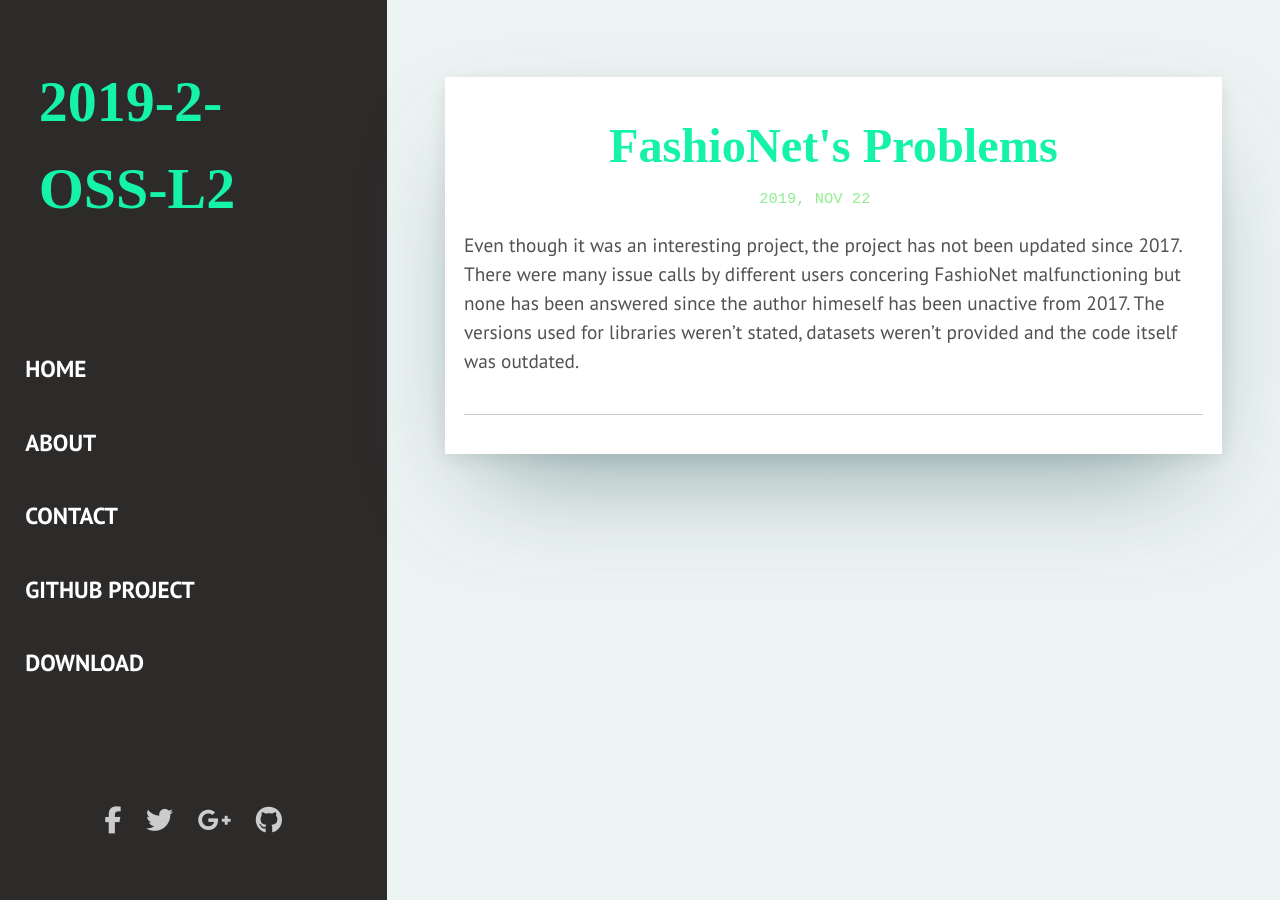
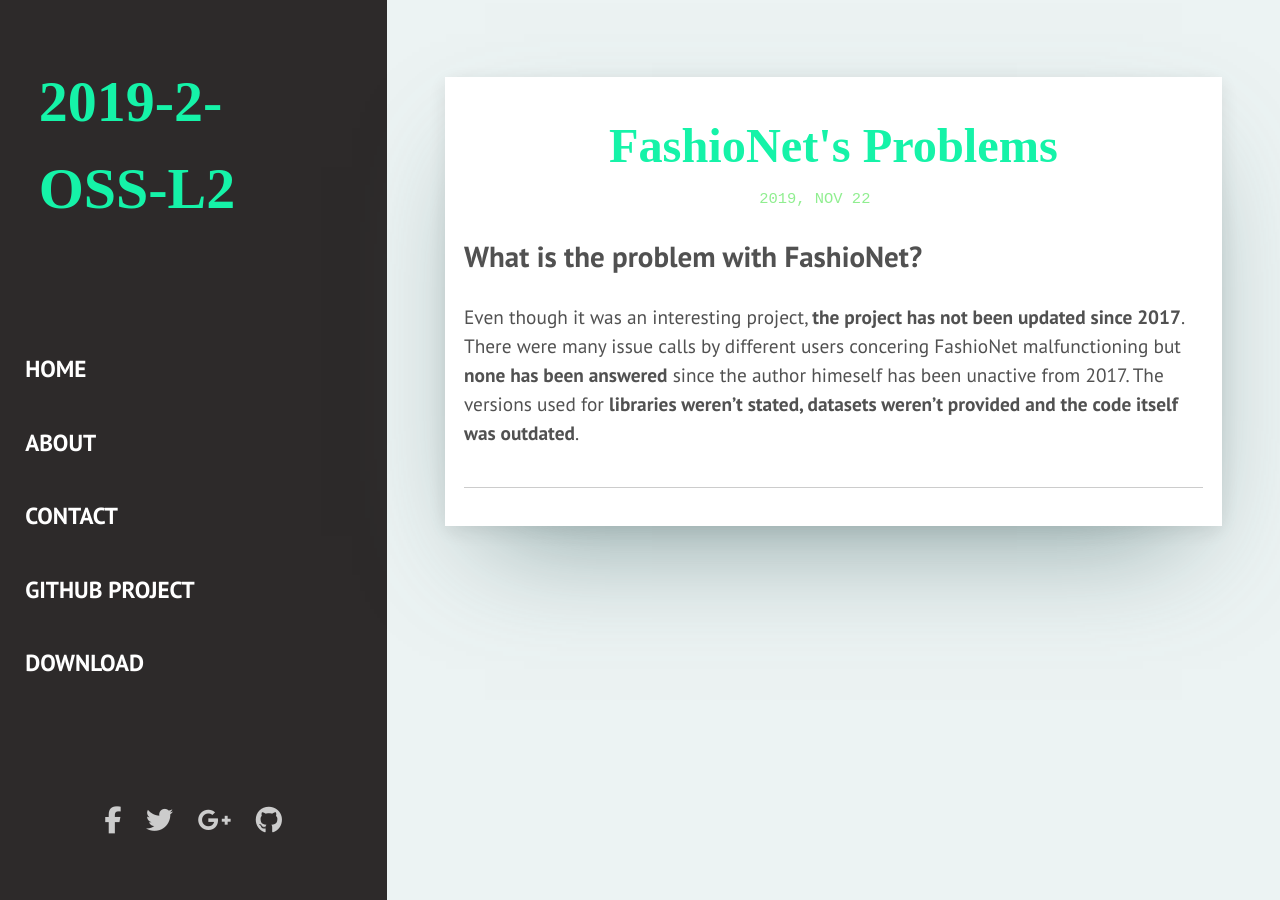
Before and after one commit to JunHyeongKim73/2019-2-OSS-L2, a Jekyll site: the page built from _posts/2019-11-22-FashioNet's-Problem.markdown, in a window 1280 px wide. Built offline with Jekyll 4.4.1, drawn with Linux system fonts in a browser that asks for light colours; nearby versions of some CDN libraries; some web fonts are replaced; library files that are not in the unit come from our copies.

Commit message:
add post about FashioNet

```diff
--- a/_posts/2019-11-22-FashioNet's-Problem.markdown
+++ b/_posts/2019-11-22-FashioNet's-Problem.markdown
@@ -5,6 +5,7 @@ date:   2019-11-22 22:00:00
 description: What is the problem with FashioNet?
 ---
 
-Even though it was an interesting project, the project has not been updated since 2017.
-There were many issue calls by different users concering FashioNet malfunctioning but none has been answered since the author himeself has been unactive from 2017.
-The versions used for libraries weren't stated, datasets weren't provided and the code itself was outdated.
+## What is the problem with FashioNet?
+
+
+Even though it was an interesting project, __the project has not been updated since 2017__. There were many issue calls by different users concering FashioNet malfunctioning but __none has been answered__ since the author himeself has been unactive from 2017. The versions used for __libraries weren't stated, datasets weren't provided and the code itself was outdated__.
```
